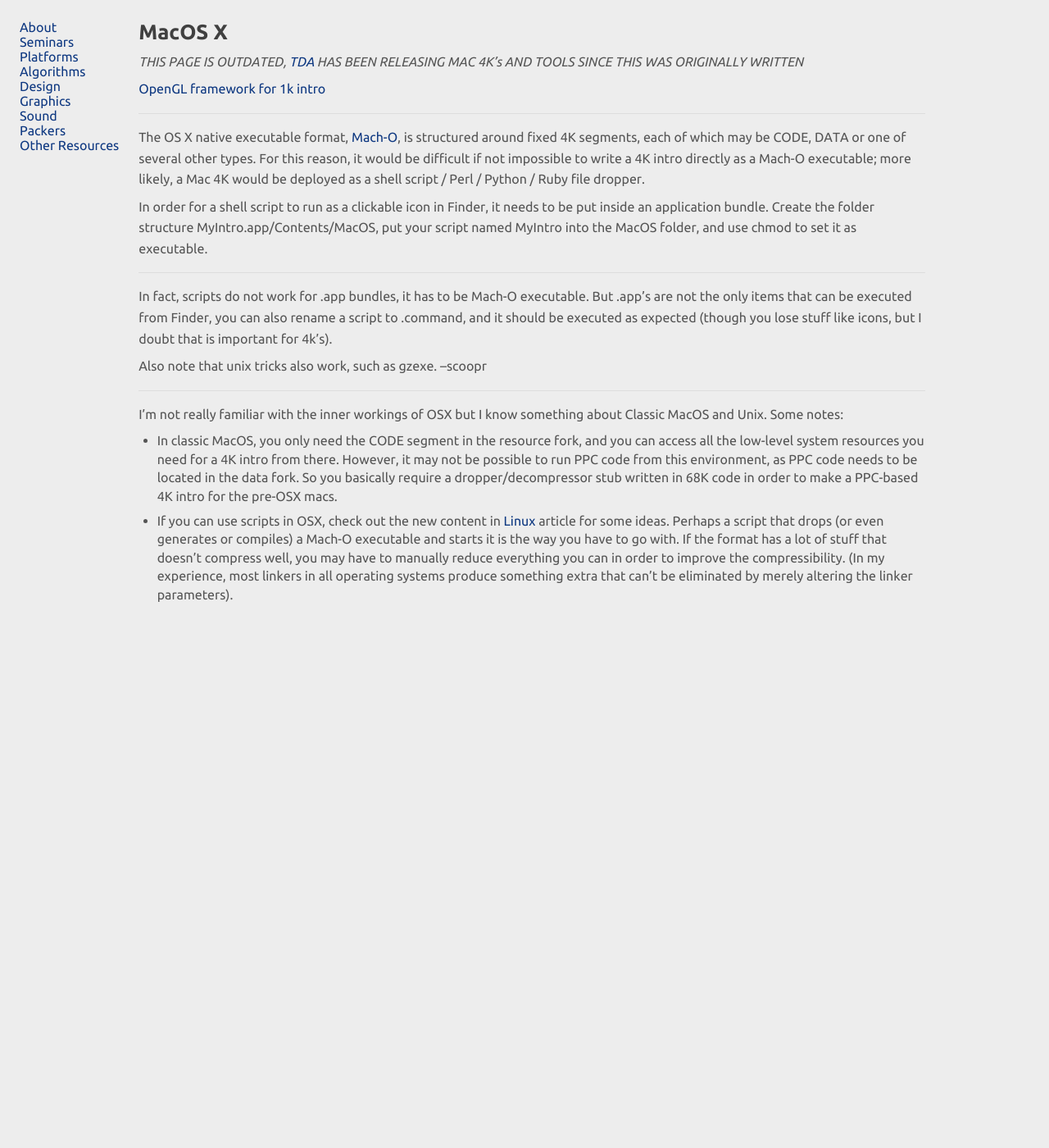
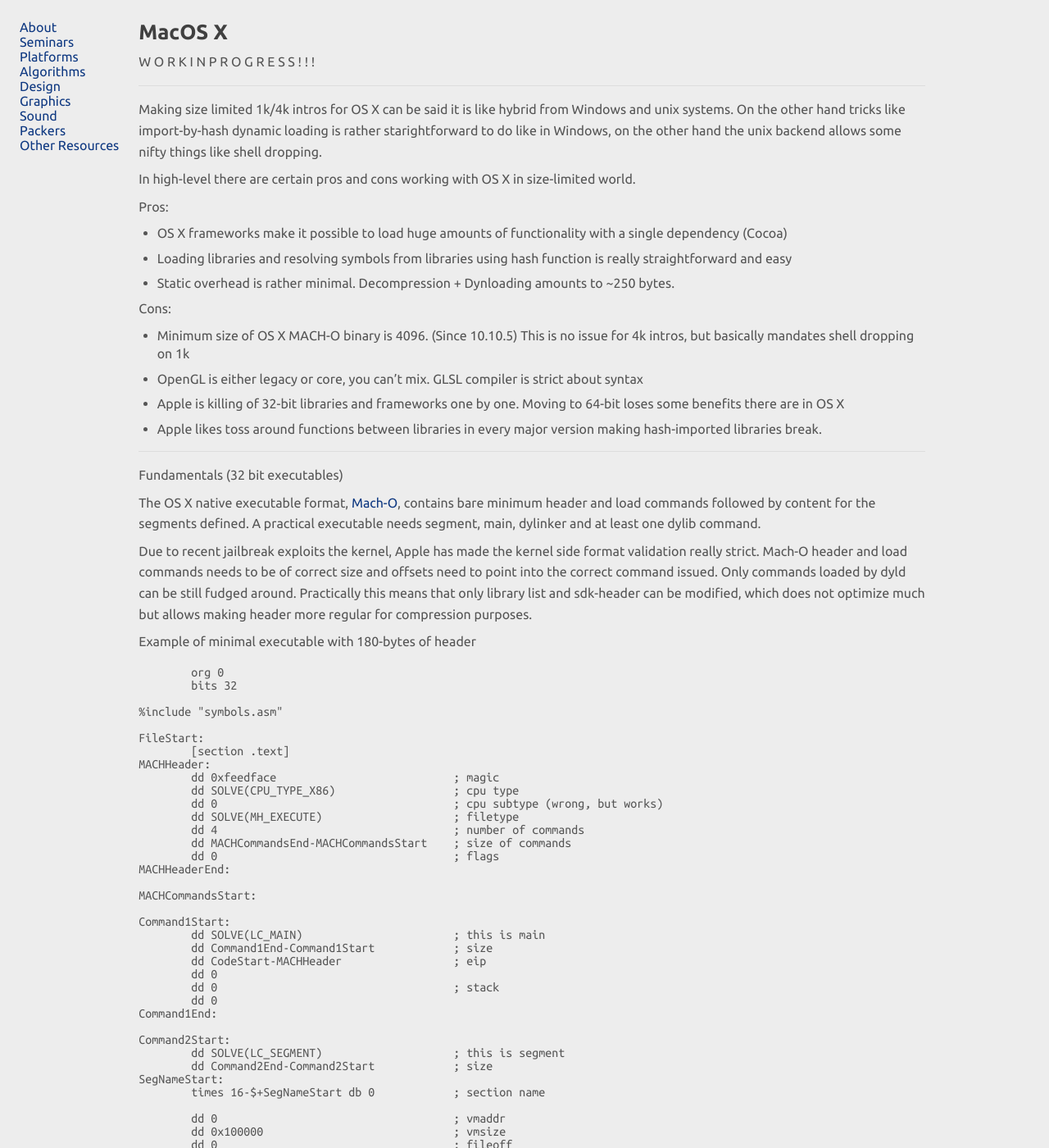
Before and after one commit to in4k/in4k.github.io, a Jekyll site: the page built from wiki/macos-x.markdown, in a window 1280 px wide and 1400 px high. Shown: the whole window at 82% size. Built offline with Jekyll 4.4.1, drawn with Linux system fonts in a browser that asks for light colours; some of the changed text lies outside the part shown.

Commit message:
First commit for new osx-pages

````diff
--- a/wiki/macos-x.markdown
+++ b/wiki/macos-x.markdown
@@ -3,25 +3,120 @@
 layout: "wiki-page"
 ---
 
-_THIS PAGE IS OUTDATED, [TDA](http://www.pouet.net/groups.php?which=976&order=release) HAS BEEN RELEASING MAC 4K's AND TOOLS SINCE THIS WAS ORIGINALLY WRITTEN_
-
-[OpenGL framework for 1k intro](http://www.pouet.net/topic.php?which=10038)
+W O R K  I N   P R O G R E S S ! ! !
 
 * * *
 
-The OS X native executable format, [Mach-O](http://developer.apple.com/documentation/DeveloperTools/Conceptual/MachORuntime/index.html "http://developer.apple.com/documentation/DeveloperTools/Conceptual/MachORuntime/index.html"), is structured around fixed 4K segments, each of which may be CODE, DATA or one of several other types. For this reason, it would be difficult if not impossible to write a 4K intro directly as a Mach-O executable; more likely, a Mac 4K would be deployed as a shell script / Perl / Python / Ruby file dropper.
+Making size limited 1k/4k intros for OS X can be said it is like hybrid from Windows and unix systems. On the other hand tricks like import-by-hash dynamic loading is rather starightforward to do like in Windows, on the other hand the unix backend allows some nifty things like shell dropping.
 
-In order for a shell script to run as a clickable icon in Finder, it needs to be put inside an application bundle. Create the folder structure MyIntro.app/Contents/MacOS, put your script named MyIntro into the MacOS folder, and use chmod to set it as executable.
+In high-level there are certain pros and cons working with OS X in size-limited world.
+
+Pros:
+* OS X frameworks make it possible to load huge amounts of functionality with a single dependency (Cocoa)
+* Loading libraries and resolving symbols from libraries using hash function is really straightforward and easy
+* Static overhead is rather minimal. Decompression + Dynloading amounts to ~250 bytes.
+
+Cons:
+* Minimum size of OS X MACH-O binary is 4096. (Since 10.10.5) This is no issue for 4k intros, but basically mandates shell dropping on 1k
+* OpenGL is either legacy or core, you can't mix. GLSL compiler is strict about syntax
+* Apple is killing of 32-bit libraries and frameworks one by one. Moving to 64-bit loses some benefits there are in OS X
+* Apple likes toss around functions between libraries in every major version making hash-imported libraries break.
 
 * * *
 
-In fact, scripts do not work for .app bundles, it has to be Mach-O executable. But .app's are not the only items that can be executed from Finder, you can also rename a script to .command, and it should be executed as expected (though you lose stuff like icons, but I doubt that is important for 4k's).
+Fundamentals (32 bit executables)
 
-Also note that unix tricks also work, such as gzexe. --scoopr
+The OS X native executable format, [Mach-O](http://developer.apple.com/documentation/DeveloperTools/Conceptual/MachORuntime/index.html), contains bare minimum header and load commands followed by content for the segments defined. A practical executable needs segment, main, dylinker and at least one dylib command.
+
+Due to recent jailbreak exploits the kernel, Apple has made the kernel side format validation really strict. Mach-O header and load commands needs to be of correct size and offsets need to point into the correct command issued. Only commands loaded by dyld can be still fudged around. Practically this means that only library list and sdk-header can be modified, which does not optimize much but allows making header more regular for compression purposes.
+
+Example of minimal executable with 180-bytes of header
+
+```Assembly
+	org 0
+	bits 32
+
+%include "symbols.asm"
+
+FileStart:
+	[section .text]
+MACHHeader:
+	dd 0xfeedface				; magic
+	dd SOLVE(CPU_TYPE_X86)			; cpu type
+	dd 0					; cpu subtype (wrong, but works)
+	dd SOLVE(MH_EXECUTE)			; filetype
+	dd 4					; number of commands
+	dd MACHCommandsEnd-MACHCommandsStart	; size of commands
+	dd 0					; flags
+MACHHeaderEnd:
+
+MACHCommandsStart:
+
+Command1Start:
+	dd SOLVE(LC_MAIN)			; this is main
+	dd Command1End-Command1Start		; size
+	dd CodeStart-MACHHeader			; eip
+	dd 0
+	dd 0					; stack
+	dd 0
+Command1End:
+
+Command2Start:
+	dd SOLVE(LC_SEGMENT)			; this is segment
+	dd Command2End-Command2Start		; size
+SegNameStart:
+	times 16-$+SegNameStart db 0		; section name
+
+	dd 0					; vmaddr
+	dd 0x100000				; vmsize
+	dd 0					; fileoff
+	dd FileEnd				; filesize
+	dd 0					; maxprot
+	dd SOLVE(VM_PROT_READ)|SOLVE(VM_PROT_WRITE)|SOLVE(VM_PROT_EXECUTE) ; initprot
+	dd 0					; nsects
+	dd 0
+Command2End:
+
+Command3Start:
+	dd SOLVE(LC_LOAD_DYLINKER)		; dyld
+	dd Command3End-Command3Start		; size
+	dd DyldName-Command3Start		; offset
+DyldName:
+	db '/usr/lib/dyld',0			; 14 bytes
+;	db 0,0					; breaking the spec here, no-one minds.
+Command3End:
+
+Command4Start:
+	dd SOLVE(LC_LOAD_DYLIB)
+	dd Command4End-Command4Start		; size
+	dd DyName-Command4Start			; offset
+	dd 0					; timestamp
+	dd 0					; min ver
+	dd 0 					; max ver
+DyName:
+	db 'Cocoa.framework/Cocoa',0
+Command4End:
+
+MACHCommandsEnd:
+
+CodeStart:
+	ret
+CodeEnd:
+
+	times 4096-(CodeEnd-MACHHeader) db 0
+FileEnd:
+```
 
 * * *
 
-I'm not really familiar with the inner workings of OSX but I know something about Classic MacOS and Unix. Some notes:
+OpenGL
 
-*   In classic MacOS, you only need the CODE segment in the resource fork, and you can access all the low-level system resources you need for a 4K intro from there. However, it may not be possible to run PPC code from this environment, as PPC code needs to be located in the data fork. So you basically require a dropper/decompressor stub written in 68K code in order to make a PPC-based 4K intro for the pre-OSX macs.
-*   If you can use scripts in OSX, check out the new content in [Linux](/index.php?title=Linux "Linux") article for some ideas. Perhaps a script that drops (or even generates or compiles) a Mach-O executable and starts it is the way you have to go with. If the format has a lot of stuff that doesn't compress well, you may have to manually reduce everything you can in order to improve the compressibility. (In my experience, most linkers in all operating systems produce something extra that can't be eliminated by merely altering the linker parameters).
+* * *
+
+Audio
+
+* * *
+
+Tools
+
+* * *
````
